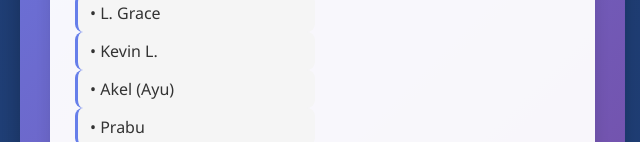
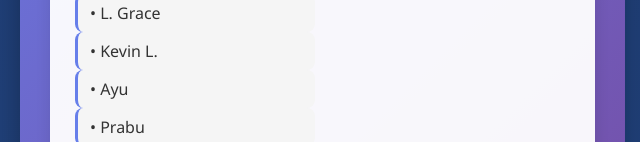
Before and after one commit to MisdinarGanjuran/Jadwal, a plain HTML site: page natal2025/index.html in a window 1280 px wide. Shown: the part 658-800 px from the top of the page, 0-640 px from the left. Drawn offline with Linux system fonts and the light colour scheme.

Commit message:
Update index.html

```diff
--- a/natal2025/index.html
+++ b/natal2025/index.html
@@ -32,7 +32,7 @@
                                 <div class="petugas-item">• Nevan</div>
                                 <div class="petugas-item">• L. Grace</div>
                                 <div class="petugas-item">• Kevin L.</div>
-                                <div class="petugas-item">• Akel (Ayu)</div>
+                                <div class="petugas-item">• Ayu</div>
                                 <div class="petugas-item">• Prabu</div>
                             </div>
                         </div>
```
